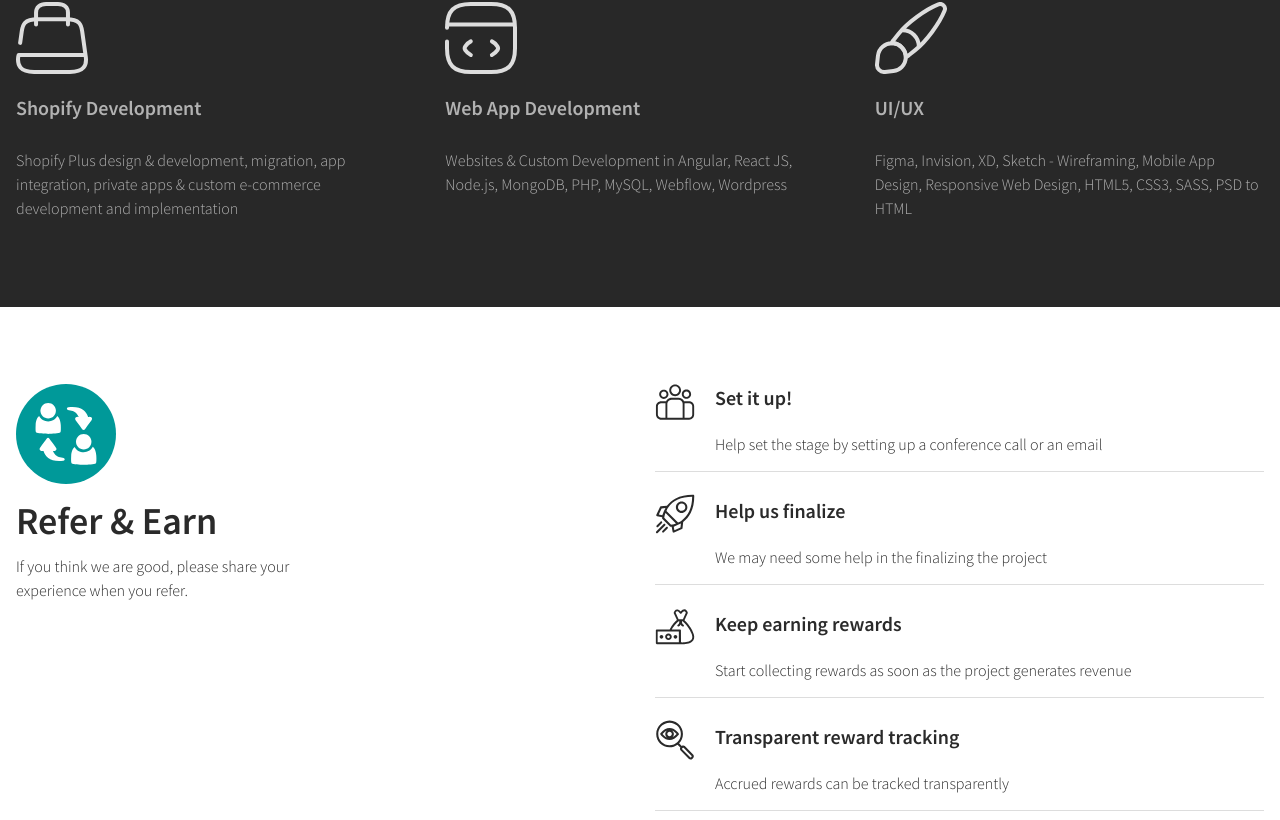
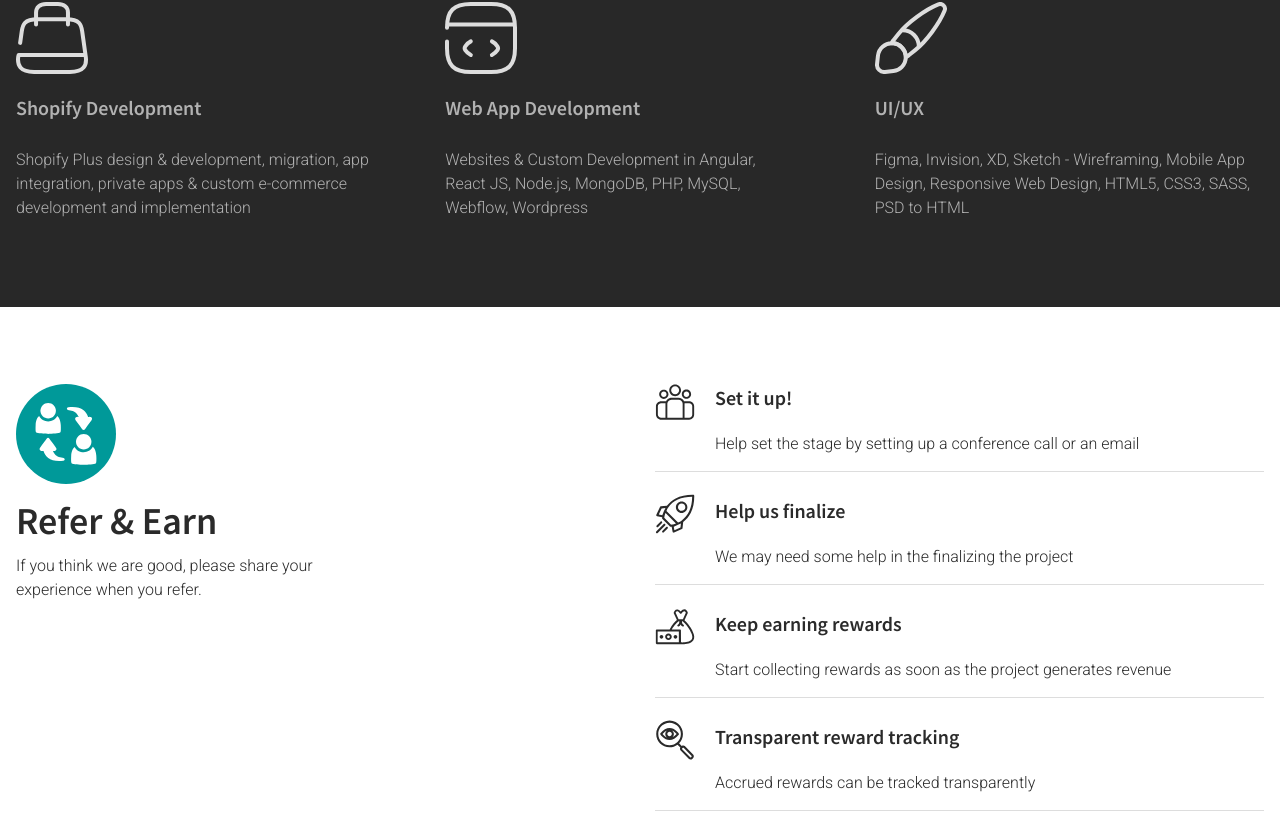
Before and after one commit to sumcodez/bitpastel-v1, a Next.js app: page /partner in a window 1280 px wide. Shown: the part 800-1620 px from the top of the page. Built offline with nearby package versions, Linux system fonts and the light colour scheme; no server answers; what country-codes-list would draw is missing.

Commit message:
partner & privacy

```diff
--- a/src/components/partner/PartnerRefer.tsx
+++ b/src/components/partner/PartnerRefer.tsx
@@ -49,7 +49,7 @@ const PartnerRefer = () => {
                 </svg>
               </div>
               <h2 className="font-source">Refer & Earn</h2>
-              <p className="font-source">
+              <p className="font-roboto">
                 If you think we are good, please share your experience when you refer.
               </p>
             </div>
@@ -87,7 +87,7 @@ const PartnerRefer = () => {
                   ></path>
                 </svg>
                 <h3 className="font-source">Set it up!</h3>
-                <p className="font-source">
+                <p className="font-roboto">
                   Help set the stage by setting up a conference call or an email
                 </p>
               </div>
@@ -135,7 +135,7 @@ const PartnerRefer = () => {
                   </defs>
                 </svg>
                 <h3 className="font-source">Help us finalize</h3>
-                <p className="font-source">We may need some help in the finalizing the project</p>
+                <p className="font-roboto">We may need some help in the finalizing the project</p>
               </div>
 
               <div className="partner-refer-list">
@@ -169,7 +169,7 @@ const PartnerRefer = () => {
                   ></path>
                 </svg>
                 <h3 className="font-source">Keep earning rewards</h3>
-                <p className="font-source">
+                <p className="font-roboto">
                   Start collecting rewards as soon as the project generates revenue
                 </p>
               </div>
@@ -195,7 +195,7 @@ const PartnerRefer = () => {
                   ></path>
                 </svg>
                 <h3 className="font-source">Transparent reward tracking</h3>
-                <p className="font-source">Accrued rewards can be tracked transparently</p>
+                <p className="font-roboto">Accrued rewards can be tracked transparently</p>
               </div>
 
               <div className="partner-refer-list">
@@ -239,7 +239,7 @@ const PartnerRefer = () => {
                   ></path>
                 </svg>
                 <h3 className="font-source">Redeem your rewards</h3>
-                <p className="font-source">
+                <p className="font-roboto">
                   Redeem your rewards as discounts on your next bill
                 </p>
               </div>
--- a/src/components/partner/PartnerService.tsx
+++ b/src/components/partner/PartnerService.tsx
@@ -35,7 +35,7 @@ const PartnerService = () => {
             <h3 className="font-source font-[600] text-[#B2B2B2] md:text-[20px] text-[20px] lg:min-h-[unset] md:pt-[19px] md:pb-[25px] pt-[15px] pb-[10px] md:min-h-[100px]">
               Shopify Development
             </h3>
-            <p className="text-[#B2B2B2] font-source font-[300] md:text-[16px] text-[16px] ">
+            <p className="text-[#B2B2B2] font-roboto font-[300] md:text-[16px] text-[16px] ">
               Shopify Plus design & development, migration, app integration, private apps & custom
               e-commerce development and implementation
             </p>
@@ -81,7 +81,7 @@ const PartnerService = () => {
             <h3 className="font-source font-[600] text-[#B2B2B2] md:text-[20px] text-[20px] lg:min-h-[unset] md:pt-[19px] md:pb-[25px] pt-[15px] pb-[10px] md:min-h-[100px]">
               Web App Development
             </h3>
-            <p className="text-[#B2B2B2] font-source font-[300] md:text-[16px] text-[16px] md:pr-[40px]">
+            <p className="text-[#B2B2B2] font-roboto font-[300] md:text-[16px] text-[16px] md:pr-[40px]">
               Websites & Custom Development in Angular, React JS, Node.js, MongoDB, PHP, MySQL,
               Webflow, Wordpress
             </p>
@@ -120,7 +120,7 @@ const PartnerService = () => {
             <h3 className="font-source font-[600] text-[#B2B2B2] md:text-[20px] text-[20px] lg:min-h-[unset] md:pt-[19px] md:pb-[25px] pt-[15px] pb-[10px] md:min-h-[100px]">
               UI/UX
             </h3>
-            <p className="text-[#B2B2B2] font-source font-[300] md:text-[16px] text-[16px]">
+            <p className="text-[#B2B2B2] font-roboto font-[300] md:text-[16px] text-[16px]">
               Figma, Invision, XD, Sketch - Wireframing, Mobile App Design, Responsive Web Design,
               HTML5, CSS3, SASS, PSD to HTML
             </p>
```
